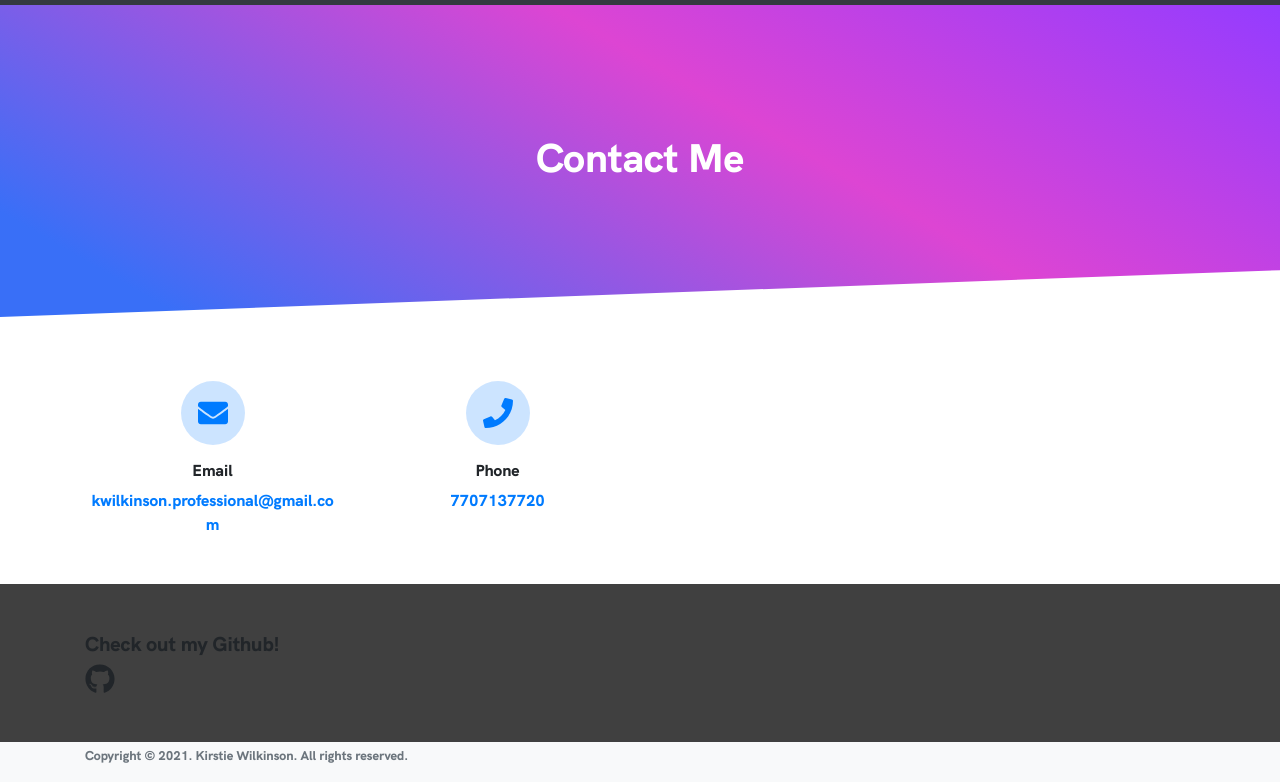
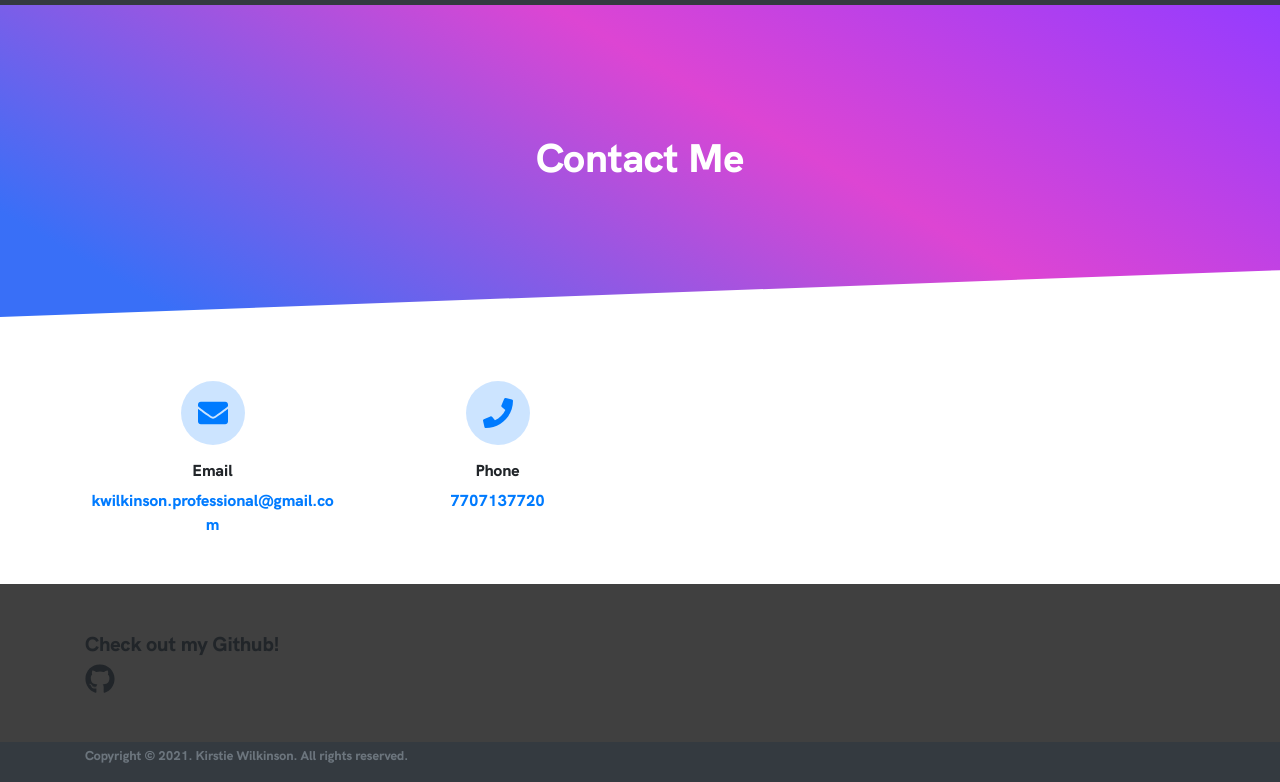
Before and after one commit to spaceC00kie/portfolio-website, a Gatsby site in the folder gatsby-strapi-starter/: page /contact in a window 1280 px wide. Shown: the part 51-833 px from the top of the page. Built offline with nearby package versions, Linux system fonts and the light colour scheme; Gatsby itself is replaced by a stand-in of ours.

Commit message:
subfooter dark

```diff
--- a/gatsby-strapi-starter/src/components/subFooter.js
+++ b/gatsby-strapi-starter/src/components/subFooter.js
@@ -2,7 +2,7 @@ import React from "react"
 import { Container } from "reactstrap"
 
 let SubFooter = ({ title }) => (
-  <div className="bg-light">
+  <div className="bg-dark">
     <Container className="pb-3">
       <span className="text-secondary small">
         Copyright © {new Date().getFullYear()}. {title}. All rights reserved.
```
